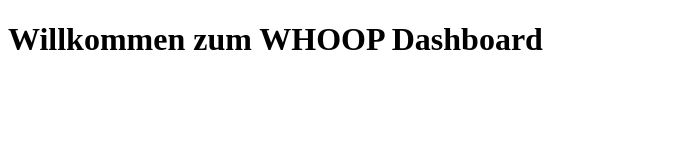
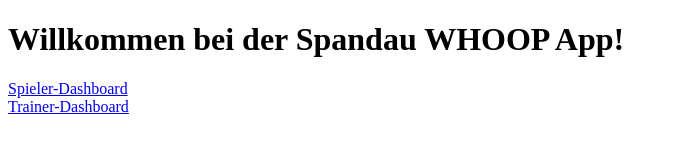
Before and after one commit to Mars1904/Spandau-Whoop, a plain HTML site: page frontend/index.html in a window 1280 px wide. Shown: the whole page, without its empty margins (0-677 px from the left). Drawn offline with Linux system fonts and the light colour scheme.

Commit message:
index.html

```diff
--- a/frontend/index.html
+++ b/frontend/index.html
@@ -1 +1,11 @@
-<!DOCTYPE html><html><head><title>WHOOP Dashboard</title></head><body><h1>Willkommen zum WHOOP Dashboard</h1></body></html>
+<!DOCTYPE html>
+<html lang="de">
+<head>
+  <title>WHOOP Dashboard – Spandau 04</title>
+</head>
+<body>
+  <h1>Willkommen bei der Spandau WHOOP App!</h1>
+  <a href="/dashboard.html">Spieler-Dashboard</a><br>
+  <a href="/trainer.html">Trainer-Dashboard</a>
+</body>
+</html>
```
